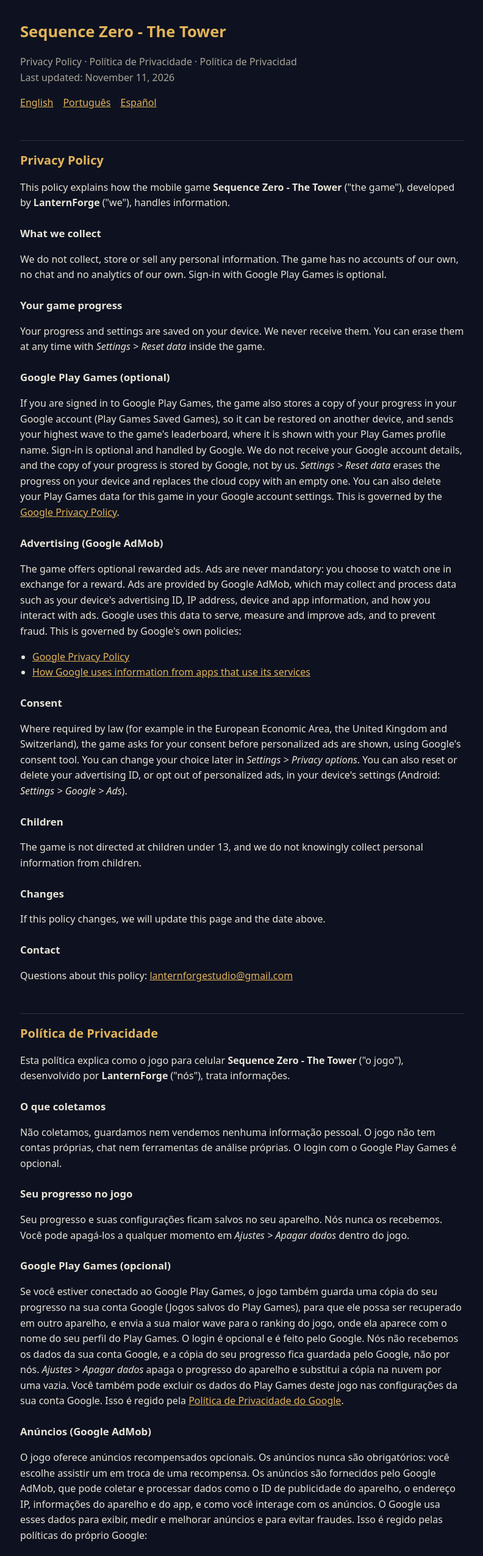
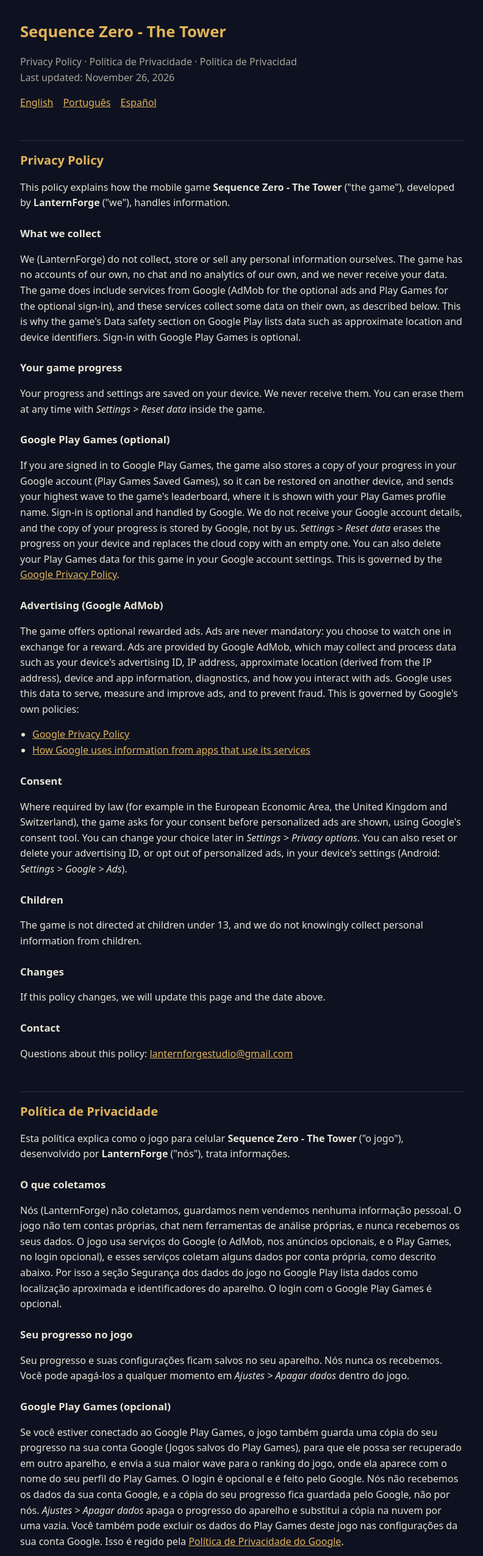
Before and after one commit to lanternforgestudio-bot/lanternforge.github.io, a plain HTML site: page privacy/index.html in a window 1280 px wide. Shown: the top 2552 px of the page at 61% size, without its empty margins (243-1035 px from the left). Drawn offline with Linux system fonts and the light colour scheme.

Commit message:
Update index.html

```diff
--- a/privacy/index.html
+++ b/privacy/index.html
@@ -22,7 +22,7 @@
 <body>
 <main>
 <h1>Sequence Zero - The Tower</h1>
-<p class="muted">Privacy Policy · Política de Privacidade · Política de Privacidad<br>Last updated: November 11, 2026</p>
+<p class="muted">Privacy Policy · Política de Privacidade · Política de Privacidad<br>Last updated: November 26, 2026</p>
 <nav><a href="#en">English</a><a href="#pt">Português</a><a href="#es">Español</a></nav>
 
 <!-- ================= ENGLISH ================= -->
@@ -31,7 +31,7 @@
 <p>This policy explains how the mobile game <strong>Sequence Zero - The Tower</strong> ("the game"), developed by <strong>LanternForge</strong> ("we"), handles information.</p>
 
 <h3>What we collect</h3>
-<p>We do not collect, store or sell any personal information. The game has no accounts of our own, no chat and no analytics of our own. Sign-in with Google Play Games is optional.</p>
+<p>We (LanternForge) do not collect, store or sell any personal information ourselves. The game has no accounts of our own, no chat and no analytics of our own, and we never receive your data. The game does include services from Google (AdMob for the optional ads and Play Games for the optional sign-in), and these services collect some data on their own, as described below. This is why the game's Data safety section on Google Play lists data such as approximate location and device identifiers. Sign-in with Google Play Games is optional.</p>
 
 <h3>Your game progress</h3>
 <p>Your progress and settings are saved on your device. We never receive them. You can erase them at any time with <em>Settings &gt; Reset data</em> inside the game.</p>
@@ -40,7 +40,7 @@
 <p>If you are signed in to Google Play Games, the game also stores a copy of your progress in your Google account (Play Games Saved Games), so it can be restored on another device, and sends your highest wave to the game's leaderboard, where it is shown with your Play Games profile name. Sign-in is optional and handled by Google. We do not receive your Google account details, and the copy of your progress is stored by Google, not by us. <em>Settings &gt; Reset data</em> erases the progress on your device and replaces the cloud copy with an empty one. You can also delete your Play Games data for this game in your Google account settings. This is governed by the <a href="https://policies.google.com/privacy">Google Privacy Policy</a>.</p>
 
 <h3>Advertising (Google AdMob)</h3>
-<p>The game offers optional rewarded ads. Ads are never mandatory: you choose to watch one in exchange for a reward. Ads are provided by Google AdMob, which may collect and process data such as your device's advertising ID, IP address, device and app information, and how you interact with ads. Google uses this data to serve, measure and improve ads, and to prevent fraud. This is governed by Google's own policies:</p>
+<p>The game offers optional rewarded ads. Ads are never mandatory: you choose to watch one in exchange for a reward. Ads are provided by Google AdMob, which may collect and process data such as your device's advertising ID, IP address, approximate location (derived from the IP address), device and app information, diagnostics, and how you interact with ads. Google uses this data to serve, measure and improve ads, and to prevent fraud. This is governed by Google's own policies:</p>
 <ul>
   <li><a href="https://policies.google.com/privacy">Google Privacy Policy</a></li>
   <li><a href="https://policies.google.com/technologies/partner-sites">How Google uses information from apps that use its services</a></li>
@@ -65,7 +65,7 @@
 <p>Esta política explica como o jogo para celular <strong>Sequence Zero - The Tower</strong> ("o jogo"), desenvolvido por <strong>LanternForge</strong> ("nós"), trata informações.</p>
 
 <h3>O que coletamos</h3>
-<p>Não coletamos, guardamos nem vendemos nenhuma informação pessoal. O jogo não tem contas próprias, chat nem ferramentas de análise próprias. O login com o Google Play Games é opcional.</p>
+<p>Nós (LanternForge) não coletamos, guardamos nem vendemos nenhuma informação pessoal. O jogo não tem contas próprias, chat nem ferramentas de análise próprias, e nunca recebemos os seus dados. O jogo usa serviços do Google (o AdMob, nos anúncios opcionais, e o Play Games, no login opcional), e esses serviços coletam alguns dados por conta própria, como descrito abaixo. Por isso a seção Segurança dos dados do jogo no Google Play lista dados como localização aproximada e identificadores do aparelho. O login com o Google Play Games é opcional.</p>
 
 <h3>Seu progresso no jogo</h3>
 <p>Seu progresso e suas configurações ficam salvos no seu aparelho. Nós nunca os recebemos. Você pode apagá-los a qualquer momento em <em>Ajustes &gt; Apagar dados</em> dentro do jogo.</p>
@@ -74,7 +74,7 @@
 <p>Se você estiver conectado ao Google Play Games, o jogo também guarda uma cópia do seu progresso na sua conta Google (Jogos salvos do Play Games), para que ele possa ser recuperado em outro aparelho, e envia a sua maior wave para o ranking do jogo, onde ela aparece com o nome do seu perfil do Play Games. O login é opcional e é feito pelo Google. Nós não recebemos os dados da sua conta Google, e a cópia do seu progresso fica guardada pelo Google, não por nós. <em>Ajustes &gt; Apagar dados</em> apaga o progresso do aparelho e substitui a cópia na nuvem por uma vazia. Você também pode excluir os dados do Play Games deste jogo nas configurações da sua conta Google. Isso é regido pela <a href="https://policies.google.com/privacy?hl=pt-BR">Política de Privacidade do Google</a>.</p>
 
 <h3>Anúncios (Google AdMob)</h3>
-<p>O jogo oferece anúncios recompensados opcionais. Os anúncios nunca são obrigatórios: você escolhe assistir um em troca de uma recompensa. Os anúncios são fornecidos pelo Google AdMob, que pode coletar e processar dados como o ID de publicidade do aparelho, o endereço IP, informações do aparelho e do app, e como você interage com os anúncios. O Google usa esses dados para exibir, medir e melhorar anúncios e para evitar fraudes. Isso é regido pelas políticas do próprio Google:</p>
+<p>O jogo oferece anúncios recompensados opcionais. Os anúncios nunca são obrigatórios: você escolhe assistir um em troca de uma recompensa. Os anúncios são fornecidos pelo Google AdMob, que pode coletar e processar dados como o ID de publicidade do aparelho, o endereço IP, a localização aproximada (tirada do endereço IP), informações do aparelho e do app, dados de diagnóstico e como você interage com os anúncios. O Google usa esses dados para exibir, medir e melhorar anúncios e para evitar fraudes. Isso é regido pelas políticas do próprio Google:</p>
 <ul>
   <li><a href="https://policies.google.com/privacy?hl=pt-BR">Política de Privacidade do Google</a></li>
   <li><a href="https://policies.google.com/technologies/partner-sites?hl=pt-BR">Como o Google usa informações de apps que usam seus serviços</a></li>
@@ -99,7 +99,7 @@
 <p>Esta política explica cómo el juego para móviles <strong>Sequence Zero - The Tower</strong> ("el juego"), desarrollado por <strong>LanternForge</strong> ("nosotros"), trata la información.</p>
 
 <h3>Qué recopilamos</h3>
-<p>No recopilamos, guardamos ni vendemos ninguna información personal. El juego no tiene cuentas propias, chat ni herramientas de análisis propias. El inicio de sesión con Google Play Games es opcional.</p>
+<p>Nosotros (LanternForge) no recopilamos, guardamos ni vendemos ninguna información personal. El juego no tiene cuentas propias, chat ni herramientas de análisis propias, y nunca recibimos tus datos. El juego usa servicios de Google (AdMob, en los anuncios opcionales, y Play Games, en el inicio de sesión opcional), y estos servicios recopilan algunos datos por su cuenta, como se describe abajo. Por eso la sección Seguridad de los datos del juego en Google Play indica datos como la ubicación aproximada y los identificadores del dispositivo. El inicio de sesión con Google Play Games es opcional.</p>
 
 <h3>Tu progreso en el juego</h3>
 <p>Tu progreso y tus ajustes se guardan en tu dispositivo. Nunca los recibimos. Puedes borrarlos en cualquier momento en <em>Ajustes &gt; Borrar datos</em> dentro del juego.</p>
@@ -108,7 +108,7 @@
 <p>Si has iniciado sesión en Google Play Games, el juego también guarda una copia de tu progreso en tu cuenta de Google (Juegos guardados de Play Games), para poder recuperarlo en otro dispositivo, y envía tu wave más alta a la clasificación del juego, donde aparece con el nombre de tu perfil de Play Games. El inicio de sesión es opcional y lo gestiona Google. No recibimos los datos de tu cuenta de Google, y la copia de tu progreso la guarda Google, no nosotros. <em>Ajustes &gt; Borrar datos</em> borra el progreso del dispositivo y sustituye la copia en la nube por una vacía. También puedes eliminar los datos de Play Games de este juego en los ajustes de tu cuenta de Google. Esto se rige por la <a href="https://policies.google.com/privacy?hl=es">Política de Privacidad de Google</a>.</p>
 
 <h3>Anuncios (Google AdMob)</h3>
-<p>El juego ofrece anuncios con recompensa opcionales. Los anuncios nunca son obligatorios: tú eliges ver uno a cambio de una recompensa. Los anuncios los proporciona Google AdMob, que puede recopilar y procesar datos como el ID de publicidad del dispositivo, la dirección IP, información del dispositivo y de la app, y cómo interactúas con los anuncios. Google usa estos datos para mostrar, medir y mejorar anuncios y para prevenir fraudes. Esto se rige por las políticas del propio Google:</p>
+<p>El juego ofrece anuncios con recompensa opcionales. Los anuncios nunca son obligatorios: tú eliges ver uno a cambio de una recompensa. Los anuncios los proporciona Google AdMob, que puede recopilar y procesar datos como el ID de publicidad del dispositivo, la dirección IP, la ubicación aproximada (obtenida de la dirección IP), información del dispositivo y de la app, datos de diagnóstico y cómo interactúas con los anuncios. Google usa estos datos para mostrar, medir y mejorar anuncios y para prevenir fraudes. Esto se rige por las políticas del propio Google:</p>
 <ul>
   <li><a href="https://policies.google.com/privacy?hl=es">Política de Privacidad de Google</a></li>
   <li><a href="https://policies.google.com/technologies/partner-sites?hl=es">Cómo usa Google la información de las apps que usan sus servicios</a></li>
```
